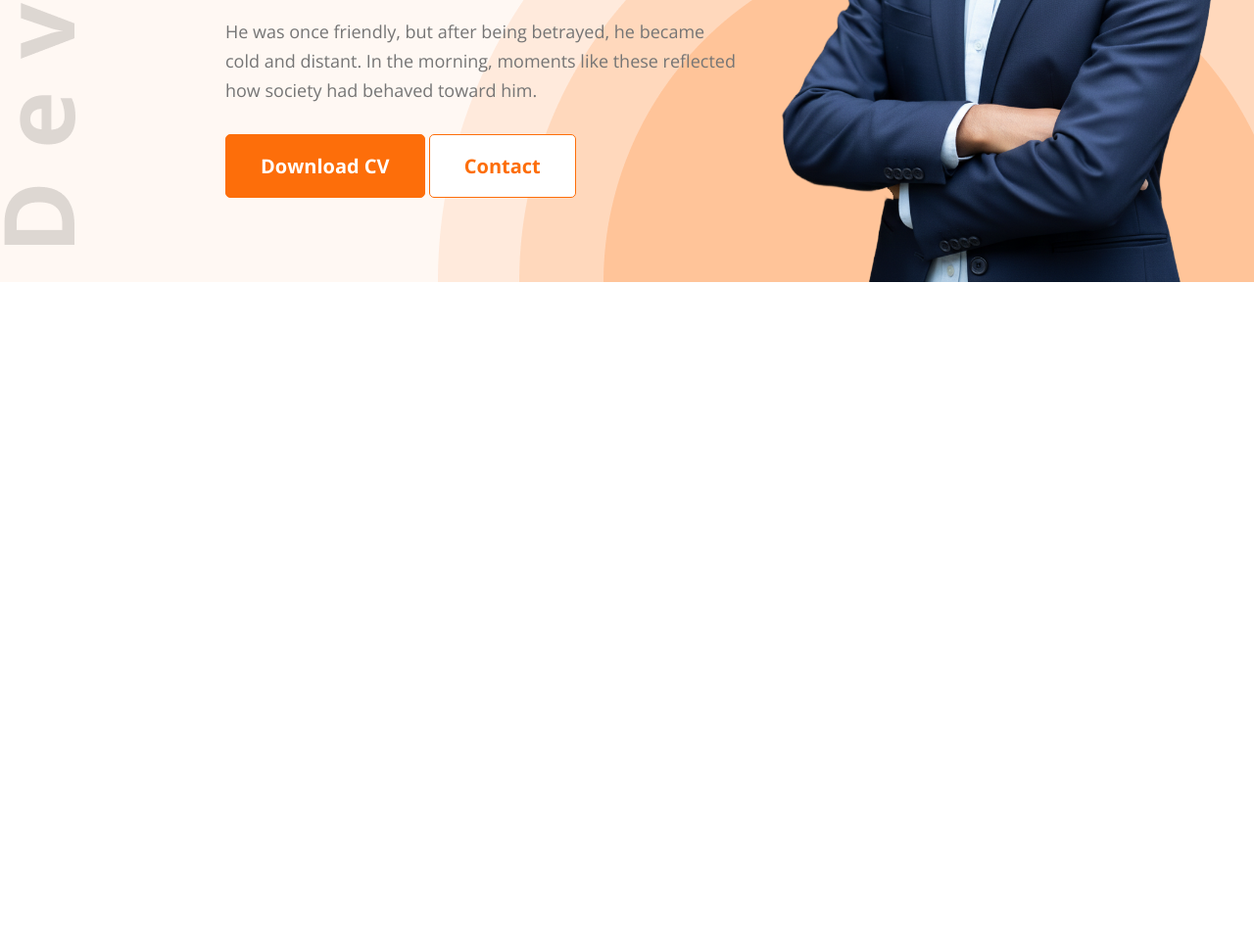
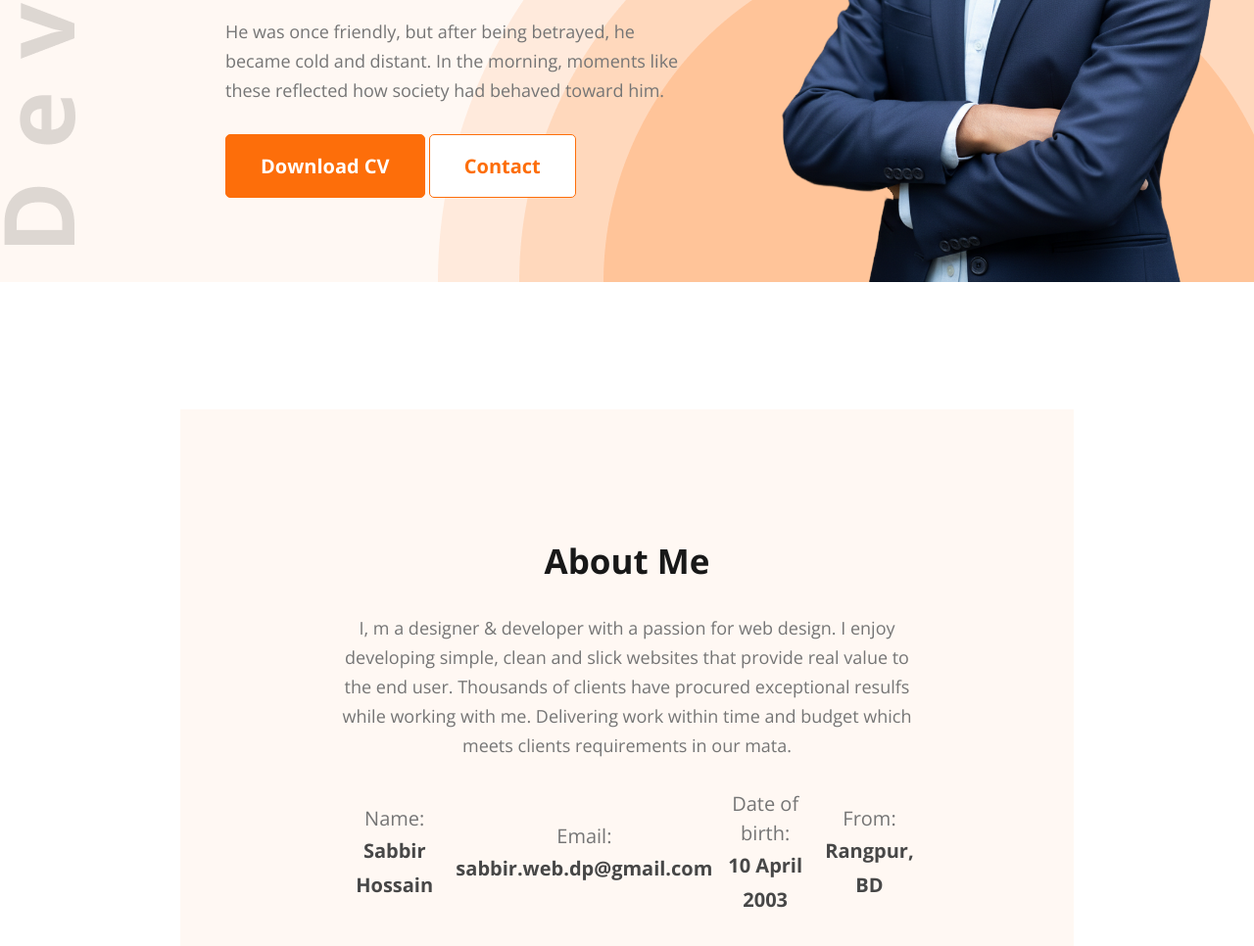
Before and after one commit to MD-Sabbir-Hossain-Alif/hero-dev-portfolio, a plain HTML site: page index.html in a window 1280 px wide. Shown: the part 550-1516 px from the top of the page at 98% size. Before the commit the page ends 838 px from the top, so only its background shows below. Drawn offline with nearby package versions, Linux system fonts and the light colour scheme.

Commit message:
about section complete

```diff
--- a/index.html
+++ b/index.html
@@ -40,7 +40,34 @@
         </section>
     </header>
 
-
+    <section id="about">
+        <div class="about-container">
+            <div class="section-content">
+                <h2>About Me</h2>
+                <p>I, m a designer & developer with a passion for web design. I enjoy developing simple, clean and slick websites that
+                provide real value to the end user. Thousands of clients have procured exceptional resulfs while working with me.
+                Delivering work within time and budget which meets clients requirements in our mata.</p>
+            </div>
+            <div class="about-info">
+                <div class="info-card">
+                    <p>Name:</p>
+                    <h4>Sabbir Hossain</h4>
+                </div>
+                <div class="info-card">
+                    <p>Email:</p>
+                    <h4>sabbir.web.dp@gmail.com</h4>
+                </div>
+                <div class="info-card">
+                    <p>Date of birth:</p>
+                    <h4>10 April 2003</h4>
+                </div>
+                <div class="info-card">
+                    <p>From:</p>
+                    <h4>Rangpur, BD</h4>
+                </div>
+            </div>
+        </div>
+    </section>
 </body>
 
 </html>
--- a/styles/style.css
+++ b/styles/style.css
@@ -22,6 +22,25 @@
     cursor: pointer;
     font-size: 20px;
     font-weight: bold;
+}
+
+.section-content {
+    max-width: 827px;
+    text-align: center;
+}
+
+.section-content h2 {
+    font-size: 35px;
+    font-weight: bold;
+    color: #181818;
+    margin-bottom: 30px;
+}
+
+.section-content p {
+    font-size: 18px;
+    color: #757575;
+    line-height: 30px;
+    margin-bottom: 30px;
 }
 
 header {
@@ -68,8 +87,9 @@ nav ul a {
     justify-content: space-between;
     align-items: center;
 }
+
 .banner-content {
-    max-width: 630px;
+    max-width: 628px;
 }
 
 .banner-content h2 {
@@ -87,6 +107,7 @@ nav ul a {
 }
 
 .banner-content p {
+    max-width: 475px;
     font-size: 18px;
     color: #757575;
     line-height: 30px;
@@ -99,3 +120,35 @@ nav ul a {
     object-fit: cover;
     vertical-align: middle;
 }
+
+#about {
+    padding-top: 130px;
+}
+
+.about-container {
+    width: 71.25%;
+    max-width: 1140px;
+    margin: 0 auto;
+    text-align: center;
+    background-color: #FFF8F3;
+    padding: 131px 156px;
+}
+
+.about-info {
+    display: flex;
+    align-items: center;
+    justify-content: space-around;
+}
+
+.info-card p {
+    font-size: 20px;
+    color: #757575;
+    line-height: 30px;
+}
+
+.info-card h4 {
+    font-size: 20px;
+    color: #474747;
+    font-weight: bold;
+    line-height: 35px;
+}
```
